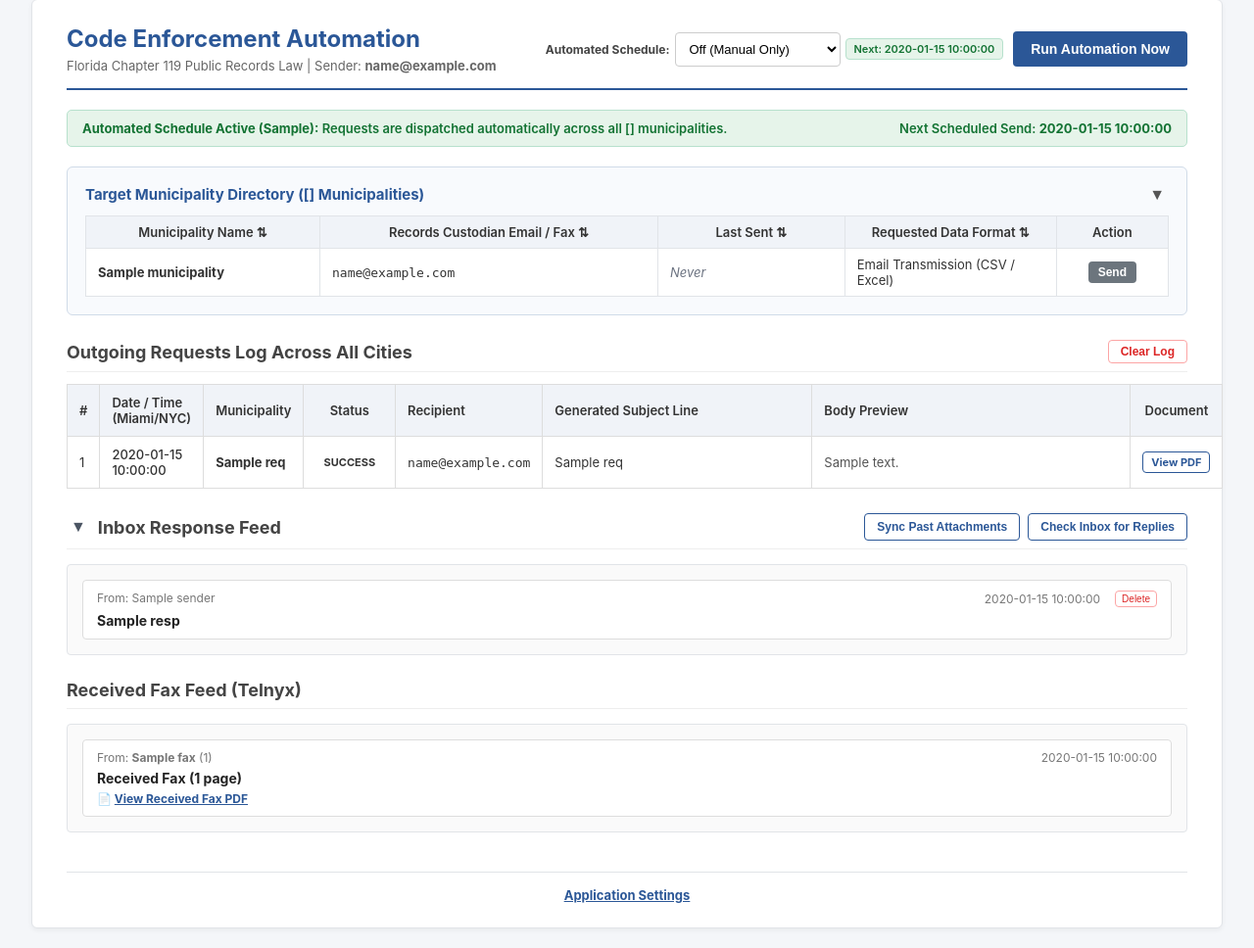
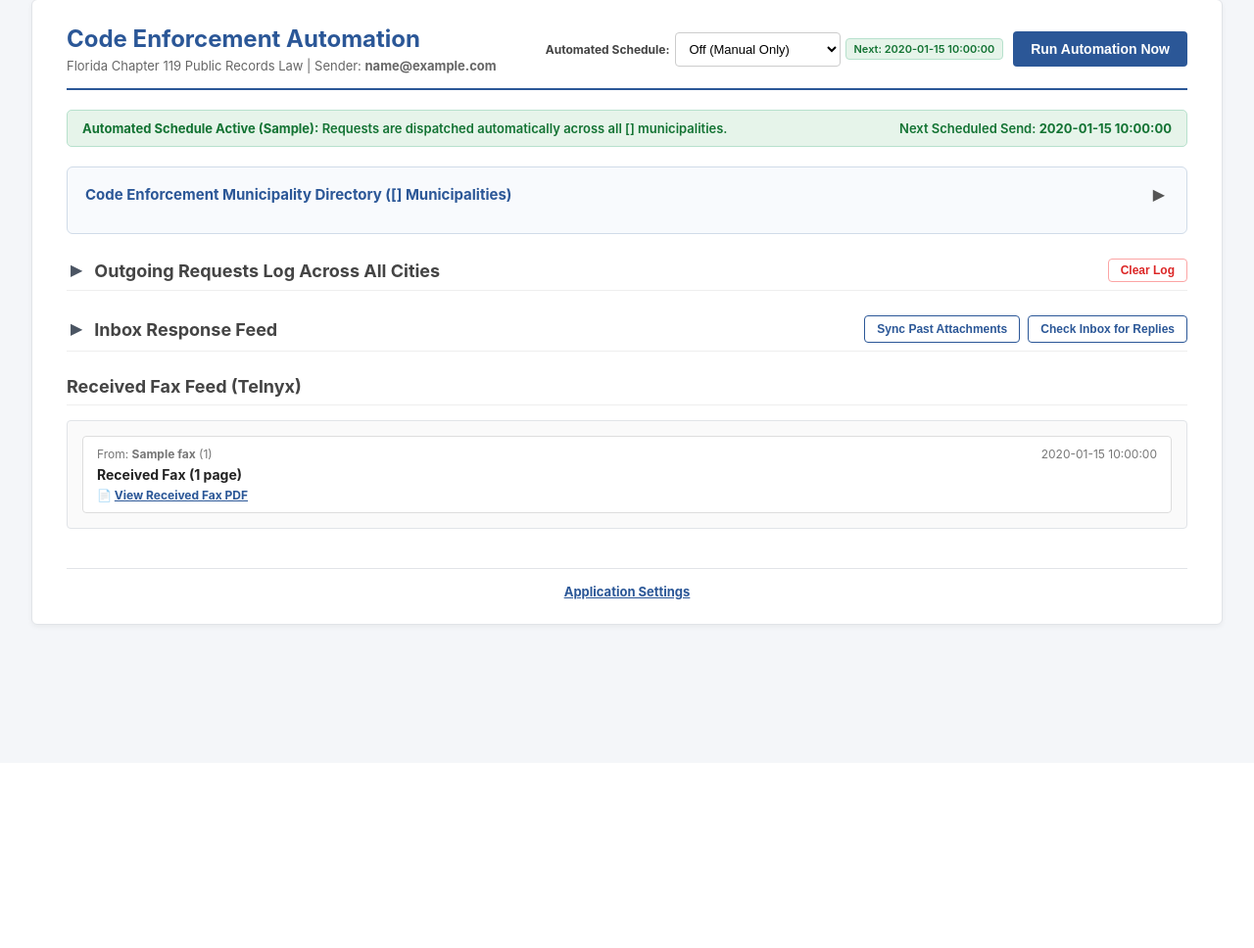
Before and after one commit to JorgeJoseContreras/boca-raton-foia-bot, a Flask app: template templates/index.html in a window 1280 px wide. Shown: the part 21-989 px from the top of the page at 98% size. After the commit the page ends 664 px from the top, so only its background shows below. Run offline with Flask 3, Linux system fonts and the light colour scheme; the template is opened without the code that fills it: most values are stand-ins (such as "Sample title", 1, 10 or a date in 2020).

Commit message:
Rename directory table, make outgoing log collapsible, and start all collapsible sections minimized

```diff
--- a/templates/index.html
+++ b/templates/index.html
@@ -449,10 +449,10 @@
         <!-- Target Municipality Directory Table (Row Format) -->
         <div class="directory-container">
             <div class="directory-title" style="display: flex; justify-content: space-between; align-items: center;">
-                <span>Target Municipality Directory ({{ total_cities }} Municipalities)</span>
-                <button onclick="toggleDirectoryTable(this)" title="Collapse / Expand" style="background: none; border: none; cursor: pointer; font-size: 16px; color: #555; padding: 0 4px; line-height: 1;" aria-label="Toggle directory table">&#9660;</button>
+                <span>Code Enforcement Municipality Directory ({{ total_cities }} Municipalities)</span>
+                <button onclick="toggleDirectoryTable(this)" title="Expand" style="background: none; border: none; cursor: pointer; font-size: 16px; color: #555; padding: 0 4px; line-height: 1;" aria-label="Toggle directory table">&#9654;</button>
             </div>
-            <div id="directoryTableWrapper">
+            <div id="directoryTableWrapper" style="display: none;">
             <table class="directory-table" id="dirTable">
                 <thead>
                     <tr>
@@ -501,9 +501,13 @@
         </div>
 
         <div style="display: flex; justify-content: space-between; align-items: center; margin-top: 25px; margin-bottom: 12px; border-bottom: 1px solid #eeeeee; padding-bottom: 8px;">
-            <div class="section-title" style="margin: 0; border: none; padding: 0;">Outgoing Requests Log Across All Cities</div>
+            <div style="display: flex; align-items: center; gap: 8px;">
+                <button onclick="toggleLogTable(this)" id="logTableToggleBtn" style="background: none; border: none; font-size: 16px; cursor: pointer; color: #4b5563; padding: 0 4px; line-height: 1;" aria-label="Toggle Requests Log">&#9654;</button>
+                <div class="section-title" style="margin: 0; border: none; padding: 0;">Outgoing Requests Log Across All Cities</div>
+            </div>
             <button class="btn btn-outline" style="padding: 4px 12px; font-size: 12px; color: #dc2626; border-color: #fca5a5;" onclick="clearRequestLog()">Clear Log</button>
         </div>
+        <div id="logTableWrapper" style="display: none;">
         <table class="data-table" id="logTable">
             <thead>
                 <tr>
@@ -617,10 +621,11 @@
                 {% endif %}
             </tbody>
         </table>
+        </div>
 
         <div style="display: flex; justify-content: space-between; align-items: center; gap: 12px; margin-top: 25px; margin-bottom: 15px; border-bottom: 1px solid #eeeeee; padding-bottom: 8px;">
             <div style="display: flex; align-items: center; gap: 8px;">
-                <button onclick="toggleInboxFeed(this)" id="inboxFeedToggleBtn" style="background: none; border: none; font-size: 16px; cursor: pointer; color: #4b5563; padding: 0 4px; line-height: 1;" aria-label="Toggle Inbox Feed">&#9660;</button>
+                <button onclick="toggleInboxFeed(this)" id="inboxFeedToggleBtn" style="background: none; border: none; font-size: 16px; cursor: pointer; color: #4b5563; padding: 0 4px; line-height: 1;" aria-label="Toggle Inbox Feed">&#9654;</button>
                 <div class="section-title" style="margin: 0; border: none; padding: 0;">Inbox Response Feed</div>
             </div>
             <div style="display: flex; gap: 8px;">
@@ -628,7 +633,7 @@
                 <button class="btn btn-outline" id="checkInboxBtn" style="padding: 6px 12px; font-size: 12px;" onclick="checkInbox(this)">Check Inbox for Replies</button>
             </div>
         </div>
-        <div class="feed-container" id="inboxFeedContainer" style="max-height: none; overflow-y: visible;">
+        <div class="feed-container" id="inboxFeedContainer" style="max-height: none; overflow-y: visible; display: none;">
             {% if responses %}
                 {% for resp in responses %}
                 <div class="feed-item" onclick="this.classList.toggle('expanded')">
@@ -720,7 +725,7 @@
             const wrapper = document.getElementById('directoryTableWrapper');
             const collapsed = wrapper.style.display === 'none';
             wrapper.style.display = collapsed ? '' : 'none';
-            btn.innerHTML = collapsed ? '&#9660;' : '&#9650;';
+            btn.innerHTML = collapsed ? '&#9660;' : '&#9654;';
             btn.title = collapsed ? 'Collapse' : 'Expand';
         }
 
@@ -1159,6 +1164,17 @@
             }
         }
 
+        function toggleLogTable(btn) {
+            const wrapper = document.getElementById("logTableWrapper");
+            if (wrapper.style.display === "none") {
+                wrapper.style.display = "block";
+                btn.innerHTML = "&#9660;";
+            } else {
+                wrapper.style.display = "none";
+                btn.innerHTML = "&#9654;";
+            }
+        }
+
         function toggleInboxFeed(btn) {
             const container = document.getElementById("inboxFeedContainer");
             if (container.style.display === "none") {
```
